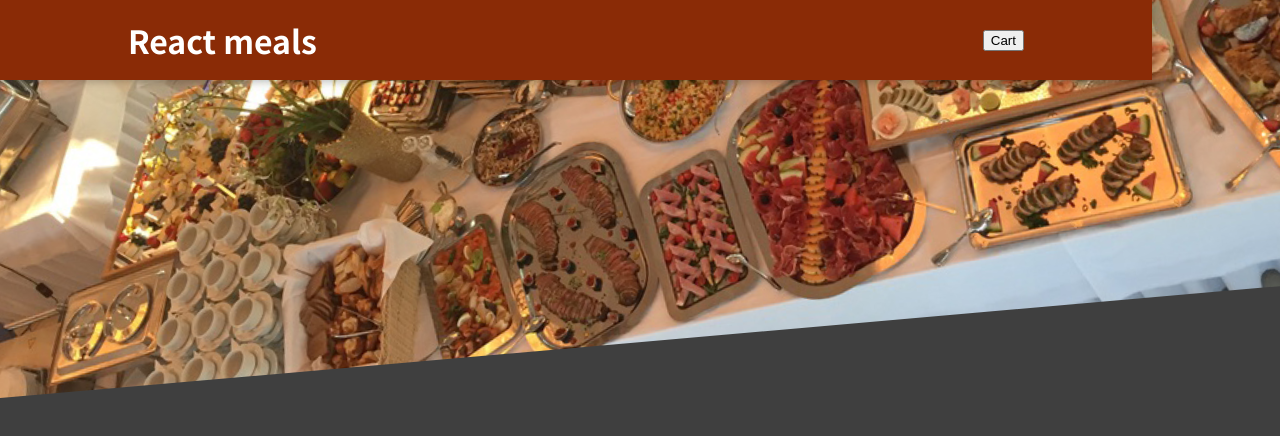
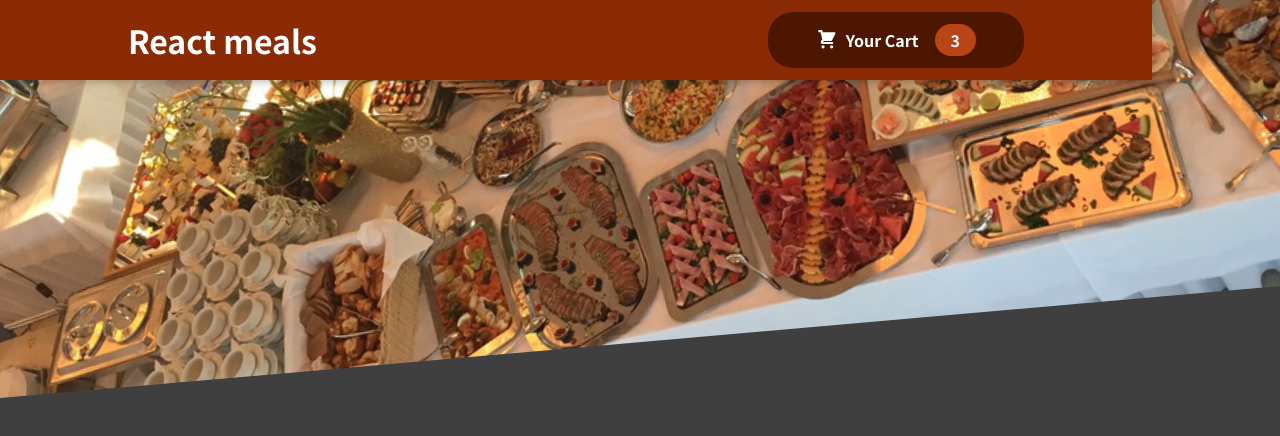
Before and after one commit to Plorrain/react-course-food-delivery-challenge, a React (Create React App) app: page / in a window 1280 px wide. Shown: the top 436 px of the page. Built offline with nearby package versions, Linux system fonts and the light colour scheme; the HTML template or start-up script is replaced by a standard one.

Commit message:
header cart button: button installed in header file shows up nicely

```diff
--- a/src/components/Layout/Header.js
+++ b/src/components/Layout/Header.js
@@ -1,5 +1,6 @@
 import React, { Fragment } from 'react';
 
+import HeaderCartButton from './HeaderCartButton';
 import mealsImage from '../../assets/meals.jpg';
 import classes from './Header.module.css';
 
@@ -9,7 +10,7 @@ const Header = (props) => {
       <header className={classes.header}>
         <h1>React meals</h1>
         {/* Button not showing in browser -->  header width reduced to 90% needs to be fixed*/}
-        <button>Cart</button>
+        <HeaderCartButton />
       </header>
       <div className={classes['main-image']}>
         <img src={mealsImage} alt="Delicious Buffet" />
--- a/src/components/Layout/HeaderCartButton.js
+++ b/src/components/Layout/HeaderCartButton.js
@@ -6,12 +6,14 @@ import classes from './HeaderCartButton.module.css';
 const HeaderCartButton = props => {
 
   return (
-    <button>
+    <button className={classes.button}>
+      <span className={classes.icon}>
+        <CartIcon />
+      </span>
       <span>
-
+        Your Cart
       </span>
-      <span></span>
-      <span></span>
+      <span className={classes.badge}>3</span>
     </button>
   )
 }
```
